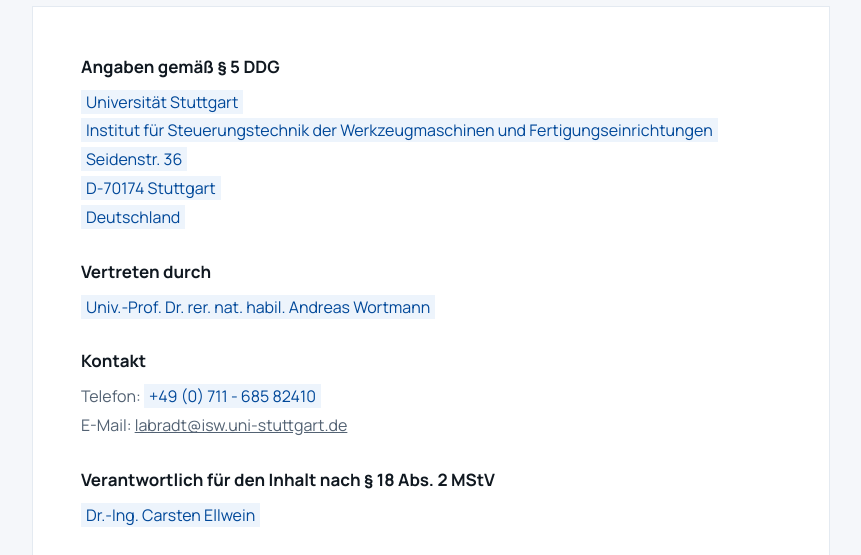
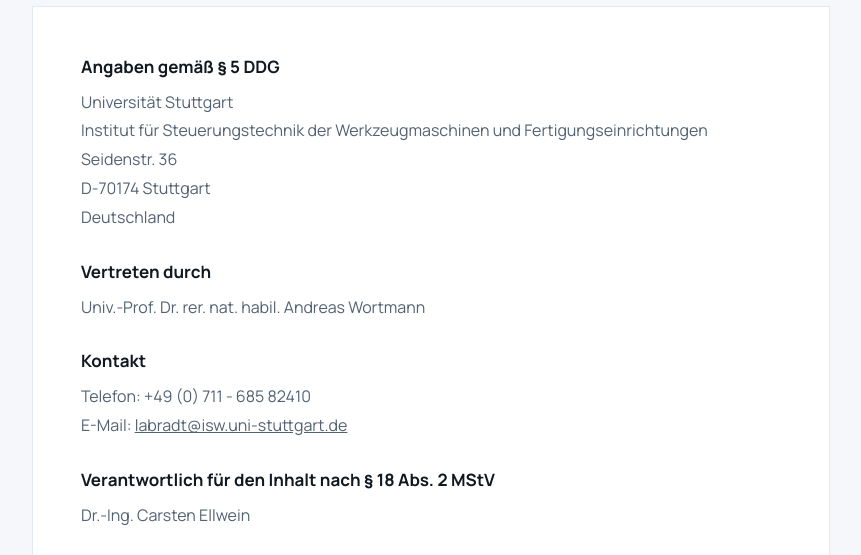
Before and after one commit to LABraDT-Framework/LABraDT-Framework.github.io, a plain HTML site: page imprint.html in a window 1280 px wide. Shown: the part 244-799 px from the top of the page, without its empty margins (209-1070 px from the left). Drawn offline with Linux system fonts and the light colour scheme.

Commit message:
Update imprint.html

```diff
--- a/imprint.html
+++ b/imprint.html
@@ -14,21 +14,21 @@
     <h1>Impressum</h1>
     <section class="imprint-card">
       <h2>Angaben gemäß § 5 DDG</h2>
-      <p><span class="placeholder">Universität Stuttgart</span><br>
-      <span class="placeholder">Institut für Steuerungstechnik der Werkzeugmaschinen und Fertigungseinrichtungen</span><br>
-      <span class="placeholder">Seidenstr. 36</span><br>
-      <span class="placeholder">D-70174 Stuttgart</span><br>
-      <span class="placeholder">Deutschland</span></p>
+      <p>Universität Stuttgart<br>
+      Institut für Steuerungstechnik der Werkzeugmaschinen und Fertigungseinrichtungen<br>
+      Seidenstr. 36<br>
+      D-70174 Stuttgart<br>
+      Deutschland</p>
 
       <h2>Vertreten durch</h2>
-      <p><span class="placeholder">Univ.-Prof. Dr. rer. nat. habil. Andreas Wortmann</span></p>
+      <p>Univ.-Prof. Dr. rer. nat. habil. Andreas Wortmann</p>
 
       <h2>Kontakt</h2>
-      <p>Telefon: <span class="placeholder">+49 (0) 711 - 685 82410</span><br>
+      <p>Telefon: +49 (0) 711 - 685 82410<br>
       E-Mail: <a href="mailto:labradt@isw.uni-stuttgart.de">labradt@isw.uni-stuttgart.de</a></p>
 
       <h2>Verantwortlich für den Inhalt nach § 18 Abs. 2 MStV</h2>
-      <p><span class="placeholder">Dr.-Ing. Carsten Ellwein</span></p>
+      <p>Dr.-Ing. Carsten Ellwein</p>
 
       <h2>Haftung für Inhalte</h2>
       <p>Die Inhalte dieser Website wurden mit größtmöglicher Sorgfalt erstellt. Für die Richtigkeit, Vollständigkeit und Aktualität der Inhalte wird jedoch keine Gewähr übernommen. Gesetzliche Verpflichtungen zur Entfernung oder Sperrung der Nutzung von Informationen bleiben unberührt.</p>
```
